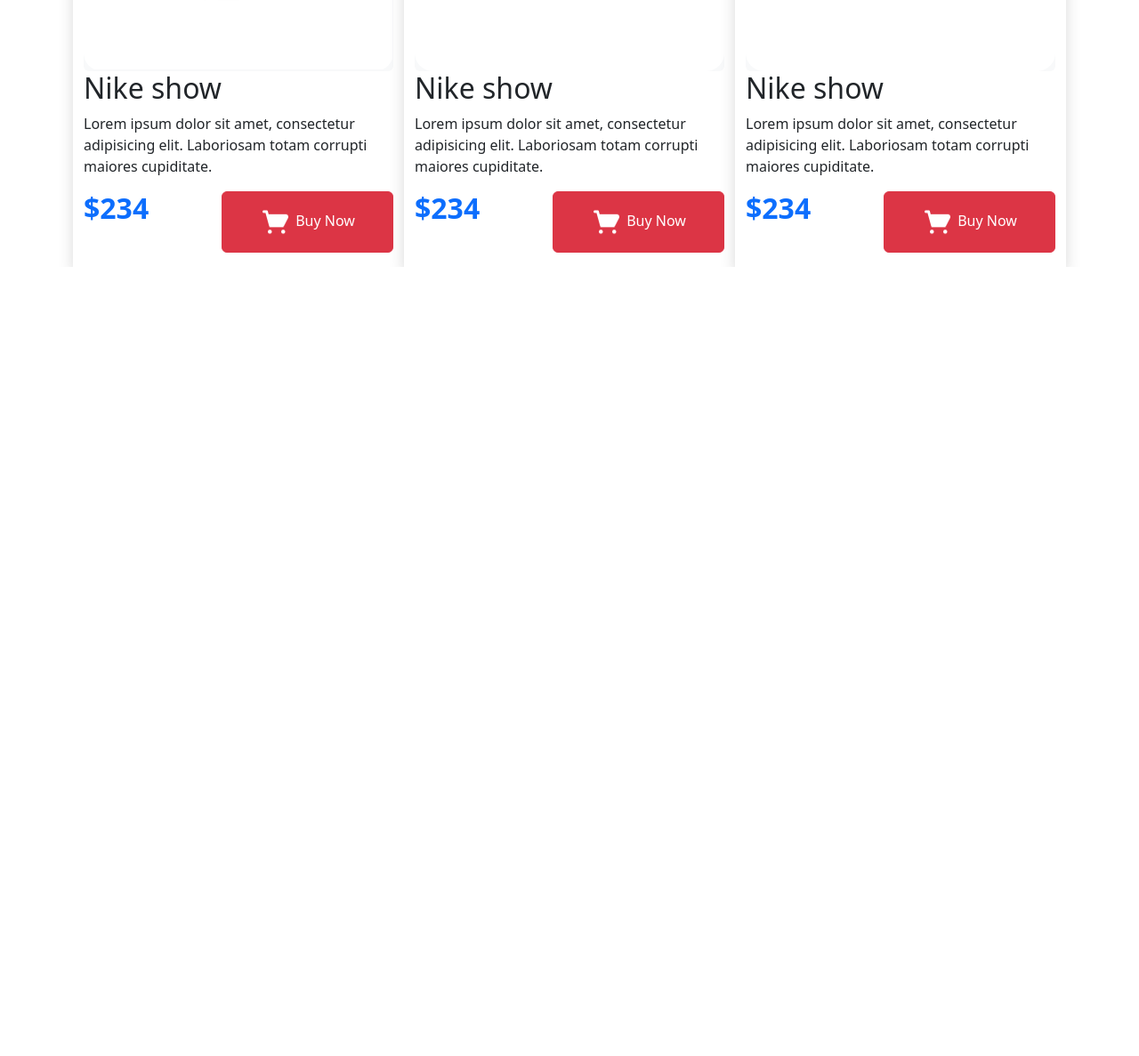
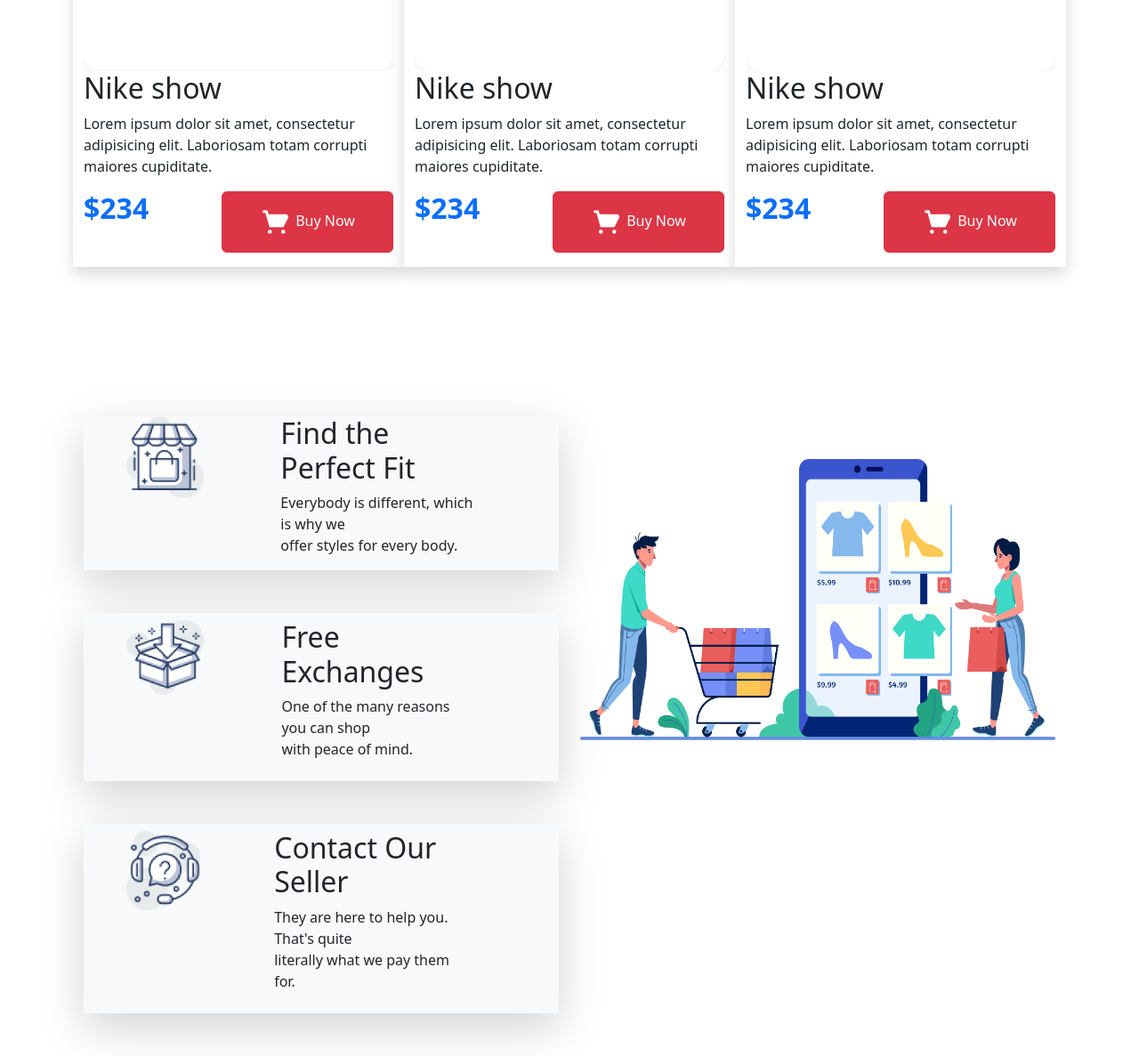
Before and after one commit to MomenAhammed/nike-react, a plain HTML site: page index.html in a window 1280 px wide. Shown: the part 1753-2940 px from the top of the page at 89% size. Before the commit the page ends 2053 px from the top, so only its background shows below. Drawn offline with nearby package versions, Linux system fonts and the light colour scheme.

Commit message:
added next part

```diff
--- a/index.html
+++ b/index.html
@@ -177,6 +177,53 @@
                 </div>
             </div>
         </section>
+        <br> <br> <br>
+        <section class="mt-5 pb-5">
+            <div class="container">
+                <div class="row">
+                    <div class="col col-lg-6 col-md-12 col-12 md">
+                        <div class="d-flex justify-content-between mt-5 bg-light shadow-lg  px-5">
+                            <div>
+                                <img class="w-50" src="images/icons/image 12.png" alt="">
+                            </div>
+                            <div class="pe-5">
+                                <h2>Find the Perfect Fit</h2>
+                                <p>Everybody is different, which is why we <br>
+
+                                    offer styles for every body.</p>
+                            </div>
+                        </div>
+                        <div class="d-flex justify-content-between mt-5 bg-light shadow-lg py-2 px-5">
+                            <div>
+                                <img class="w-50" src="images/icons/image 13.png" alt="">
+                            </div>
+                            <div class="pe-5">
+                                <h2>Free Exchanges</h2>
+                                <p>One of the many reasons you can shop <br>
+
+                                    with peace of mind.</p>
+                            </div>
+                        </div>
+                        <div class="d-flex justify-content-between mt-5 bg-light shadow-lg py-2 px-5">
+                            <div>
+                                <img class="w-50" src="images/icons/image 14.png" alt="">
+                            </div>
+                            <div class="pe-5">
+                                <h2>Contact Our Seller</h2>
+                                <p>They are here to help you. That's quite <br>
+
+                                    literally what we pay them for.</p>
+                            </div>
+                        </div>
+                    </div>
+
+                    <div class="col col-lg-6  mt-5 pt-5">
+                        <img class="w-100" src="images/icons/XMLID 1.png" alt="">
+
+                    </div>
+                </div>
+            </div>
+        </section>
 
     </main>
 
```
